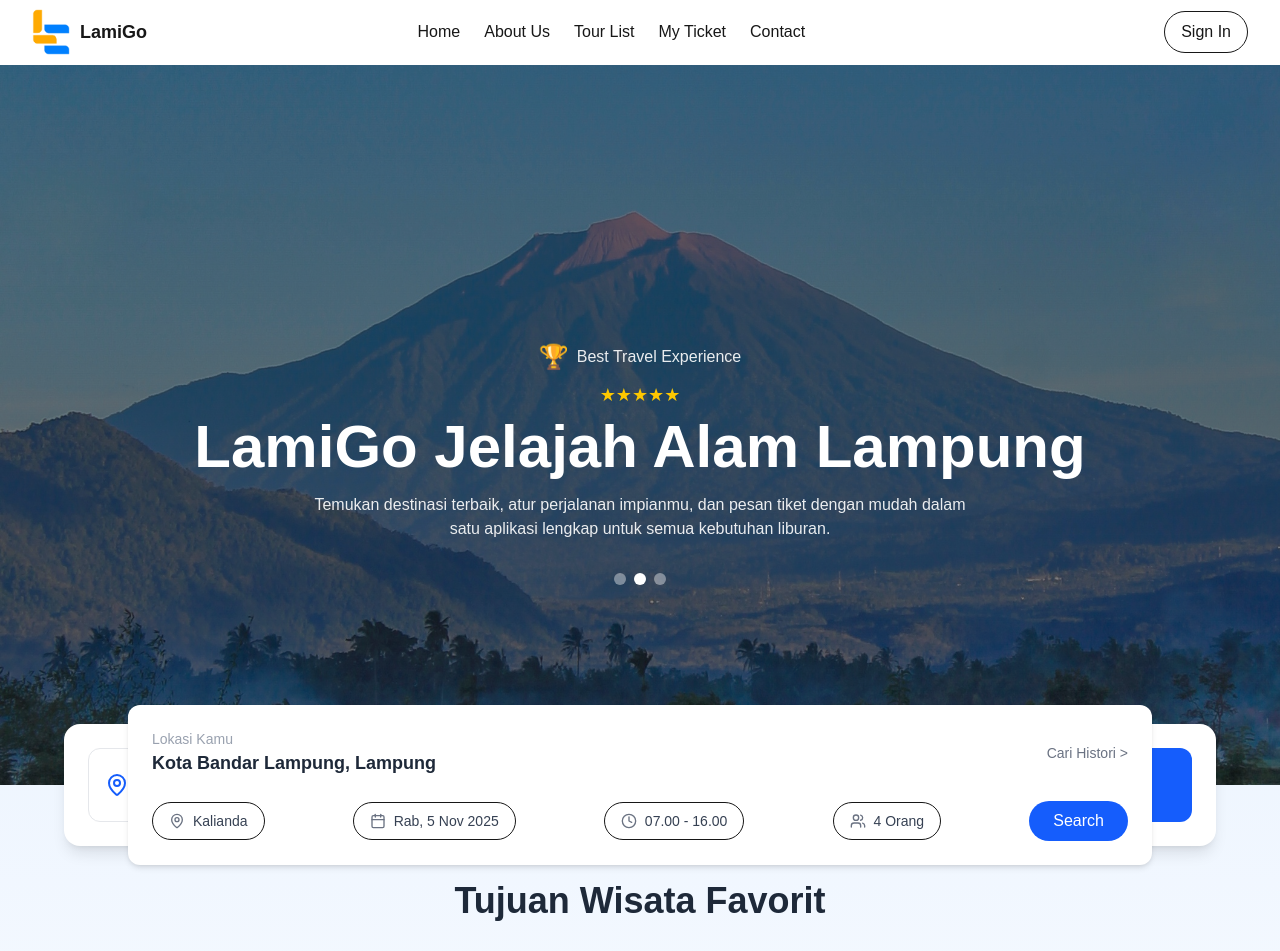
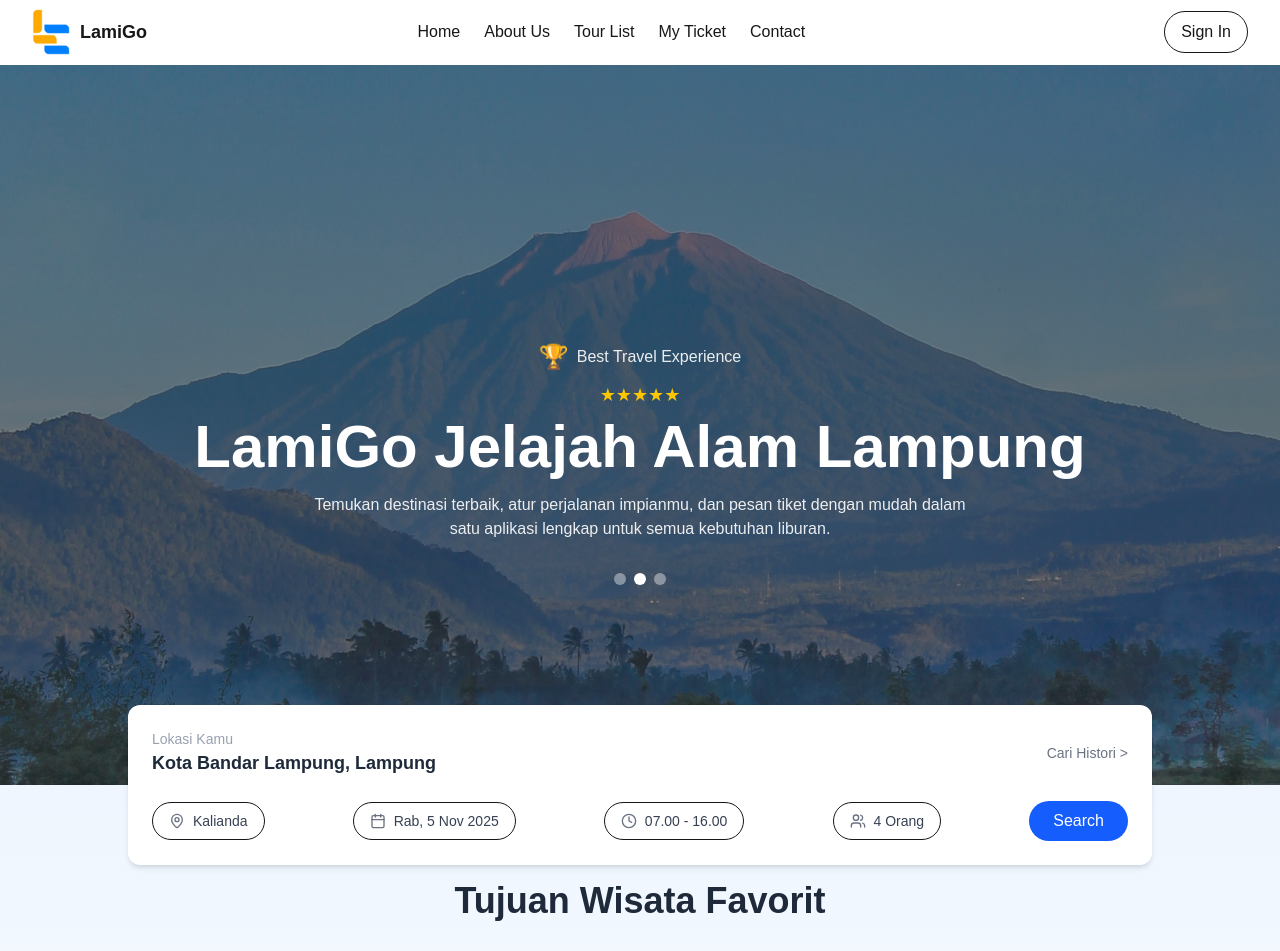
Before and after one commit to megustaSzy/project-web-mobile, a Next.js app in the folder web/: page / in a window 1280 px wide. Shown: the top 951 px of the page. Built offline with nearby package versions, Linux system fonts and the light colour scheme.

Commit message:
memperbaiki bug

```diff
--- a/web/src/app/components/Hero.tsx
+++ b/web/src/app/components/Hero.tsx
@@ -83,61 +83,6 @@ export default function Hero() {
         </div>
       </div>
 
-{/* Search Box (mengambang di bawah hero) */}
-<div className="absolute bottom-0 left-1/2 -translate-x-1/2 translate-y-1/2 z-20 w-full px-4">
-  <div className="bg-white rounded-2xl shadow-lg p-4 md:p-6 max-w-6xl mx-auto">
-    <div className="grid grid-cols-1 sm:grid-cols-2 lg:grid-cols-5 gap-4">
-      {/* Lokasi */}
-      <button className="group flex items-center gap-3 border border-gray-200 rounded-xl px-4 py-3 hover:border-blue-500 transition-all text-left w-full">
-        <MapPin className="text-blue-600 flex-shrink-0" />
-        <div className="min-w-0">
-          <label className="text-gray-500 text-xs md:text-sm">Lokasi</label>
-          <p className="font-medium truncate group-hover:text-blue-600">
-            Kota Bandar
-          </p>
-        </div>
-      </button>
-
-      {/* Tanggal */}
-      <button className="group flex items-center gap-3 border border-gray-200 rounded-xl px-4 py-3 hover:border-blue-500 transition-all text-left w-full">
-        <Calendar className="text-blue-600 flex-shrink-0" />
-        <div className="min-w-0">
-          <label className="text-gray-500 text-xs md:text-sm">Tanggal</label>
-          <p className="font-medium truncate group-hover:text-blue-600">
-            Rab, 5 Nov 2025
-          </p>
-        </div>
-      </button>
-
-      {/* Waktu */}
-      <button className="group flex items-center gap-3 border border-gray-200 rounded-xl px-4 py-3 hover:border-blue-500 transition-all text-left w-full">
-        <Clock className="text-blue-600 flex-shrink-0" />
-        <div className="min-w-0">
-          <label className="text-gray-500 text-xs md:text-sm">Waktu</label>
-          <p className="font-medium truncate group-hover:text-blue-600">
-            07.00 - 16.00
-          </p>
-        </div>
-      </button>
-
-      {/* Jumlah Tiket */}
-      <button className="group flex items-center gap-3 border border-gray-200 rounded-xl px-4 py-3 hover:border-blue-500 transition-all text-left w-full">
-        <Users className="text-blue-600 flex-shrink-0" />
-        <div className="min-w-0">
-          <label className="text-gray-500 text-xs md:text-sm">Jumlah Tiket</label>
-          <p className="font-medium truncate group-hover:text-blue-600">
-            4 Orang
-          </p>
-        </div>
-      </button>
-
-      {/* Tombol Search */}
-      <button className="bg-blue-600 hover:bg-blue-700 transition-all text-white py-3 px-6 rounded-xl flex items-center justify-center gap-2 whitespace-nowrap w-full h-full">
-        <Search size={18} /> Search
-      </button>
-    </div>
-  </div>
-</div>
       {/* Hanya satu SearchCard di sini */}
       <div className="absolute left-1/2 bottom-0 transform -translate-x-1/2 translate-y-1/2 w-full px-4 z-20">
         <SearchCard />
--- a/web/src/app/page.tsx
+++ b/web/src/app/page.tsx
@@ -3,7 +3,6 @@ import Hero from "./components/Hero";
 // import SearchCard from "./components/SearchCard";
 import Footer from "./components/Footer";
 import Destination from "./components/Destination";
-import ChooseUs from "./components/ChooseUs";
 
 export default function Home() {
   return (
@@ -20,10 +19,6 @@ export default function Home() {
         <Destination />
       </section>
 
-       <section>
-        <ChooseUs />
-      </section>
-
       {/* Search Card */}
       <section className="max-w-5xl mx-auto px-4 sm:px-6 lg:px-8 -mt-20">
         {/* <SearchCard /> */}
```
